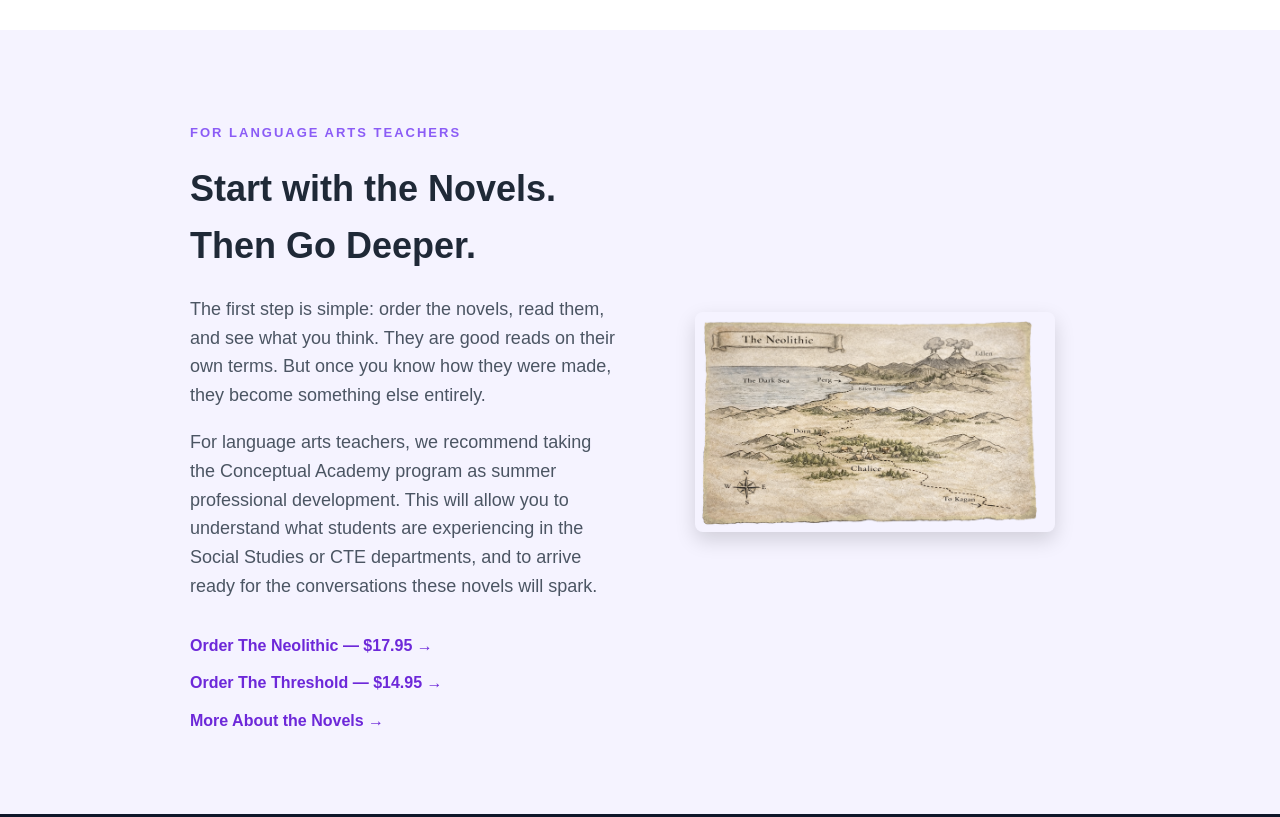
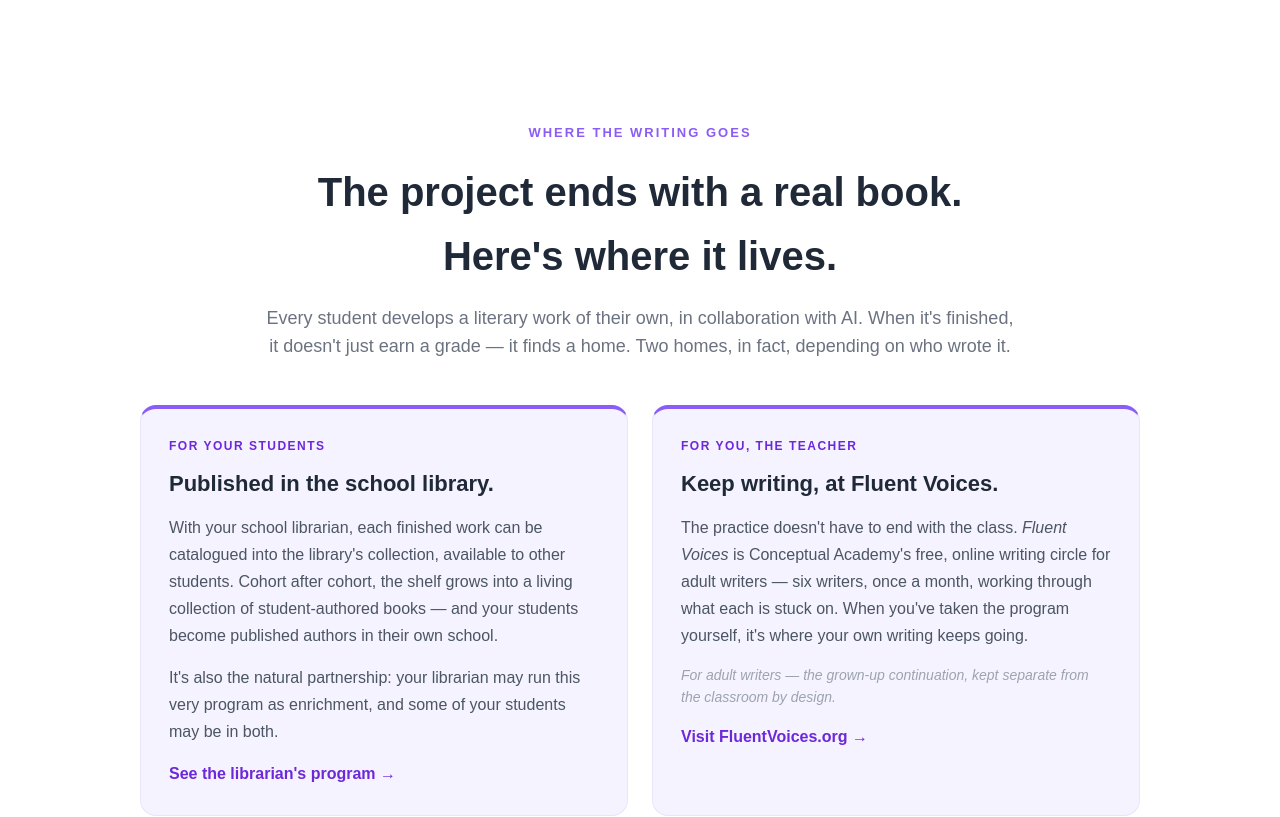
Before and after one commit to Suchocki88/UnderstandingAI.ai, a Next.js app: page /humanities in a window 1280 px wide. Shown: the part 7420-8237 px from the top of the page. Built offline with nearby package versions, Linux system fonts and the light colour scheme.

Commit message:
Add writing section with student and teacher resources

```diff
--- a/app/humanities/page.tsx
+++ b/app/humanities/page.tsx
@@ -395,7 +395,59 @@ export default function Page() {
 
         </div>
       </section>
+{/* WHERE THE WRITING GOES */}
+      <section style={{ background: "#ffffff", padding: "80px 24px" }}>
+        <div style={{ maxWidth: 1000, margin: "0 auto" }}>
+          <div style={{ textAlign: "center", maxWidth: 760, margin: "0 auto 44px" }}>
+            <p style={{ fontSize: 13, fontWeight: 700, textTransform: "uppercase", letterSpacing: 2, color: "#8b5cf6", marginBottom: 16 }}>
+              Where the Writing Goes
+            </p>
+            <h2 style={{ fontSize: "clamp(28px, 5vw, 40px)", margin: 0 }}>The project ends with a real book. Here&apos;s where it lives.</h2>
+            <p style={{ marginTop: 16, fontSize: 18, color: "#6b7280" }}>
+              Every student develops a literary work of their own, in collaboration with AI. When it&apos;s finished,
+              it doesn&apos;t just earn a grade — it finds a home. Two homes, in fact, depending on who wrote it.
+            </p>
+          </div>
 
+          <div style={{ display: "grid", gridTemplateColumns: "repeat(auto-fit, minmax(min(100%, 300px), 1fr))", gap: 24 }}>
+
+            <div style={{ background: "#f5f3ff", border: "1px solid #e9e5fb", borderTop: "4px solid #8b5cf6", borderRadius: 16, padding: 28 }}>
+              <p style={{ fontSize: 12, fontWeight: 700, textTransform: "uppercase", letterSpacing: 1.5, color: "#6d28d9", margin: "0 0 10px" }}>For your students</p>
+              <h3 style={{ margin: "0 0 12px", fontSize: 22 }}>Published in the school library.</h3>
+              <p style={{ margin: "0 0 14px", color: "#4b5563", lineHeight: 1.7 }}>
+                With your school librarian, each finished work can be catalogued into the library&apos;s collection,
+                available to other students. Cohort after cohort, the shelf grows into a living collection of
+                student-authored books — and your students become published authors in their own school.
+              </p>
+              <p style={{ margin: "0 0 16px", color: "#4b5563", lineHeight: 1.7 }}>
+                It&apos;s also the natural partnership: your librarian may run this very program as enrichment, and
+                some of your students may be in both.
+              </p>
+              <Link href="/librarians" style={{ color: "#6d28d9", fontWeight: 700, textDecoration: "none", fontSize: 16 }}>
+                See the librarian&apos;s program →
+              </Link>
+            </div>
+
+            <div style={{ background: "#f5f3ff", border: "1px solid #e9e5fb", borderTop: "4px solid #8b5cf6", borderRadius: 16, padding: 28 }}>
+              <p style={{ fontSize: 12, fontWeight: 700, textTransform: "uppercase", letterSpacing: 1.5, color: "#6d28d9", margin: "0 0 10px" }}>For you, the teacher</p>
+              <h3 style={{ margin: "0 0 12px", fontSize: 22 }}>Keep writing, at Fluent Voices.</h3>
+              <p style={{ margin: "0 0 14px", color: "#4b5563", lineHeight: 1.7 }}>
+                The practice doesn&apos;t have to end with the class. <em>Fluent Voices</em> is Conceptual
+                Academy&apos;s free, online writing circle for adult writers — six writers, once a month, working
+                through what each is stuck on. When you&apos;ve taken the program yourself, it&apos;s where your own
+                writing keeps going.
+              </p>
+              <p style={{ margin: "0 0 16px", fontSize: 14, color: "#9ca3af", fontStyle: "italic" }}>
+                For adult writers — the grown-up continuation, kept separate from the classroom by design.
+              </p>
+              <a href="https://fluentvoices.org" target="_blank" rel="noopener noreferrer" style={{ color: "#6d28d9", fontWeight: 700, textDecoration: "none", fontSize: 16 }}>
+                Visit FluentVoices.org →
+              </a>
+            </div>
+
+          </div>
+        </div>
+      </section>
       {/* CTA FOR LANGUAGE ARTS TEACHERS */}
       <section style={{ background: "#f5f3ff", padding: "80px 24px" }}>
         <div style={{ maxWidth: 900, margin: "0 auto", display: "grid", gridTemplateColumns: "repeat(auto-fit, minmax(min(100%, 320px), 1fr))", gap: 40, alignItems: "center" }}>
```
